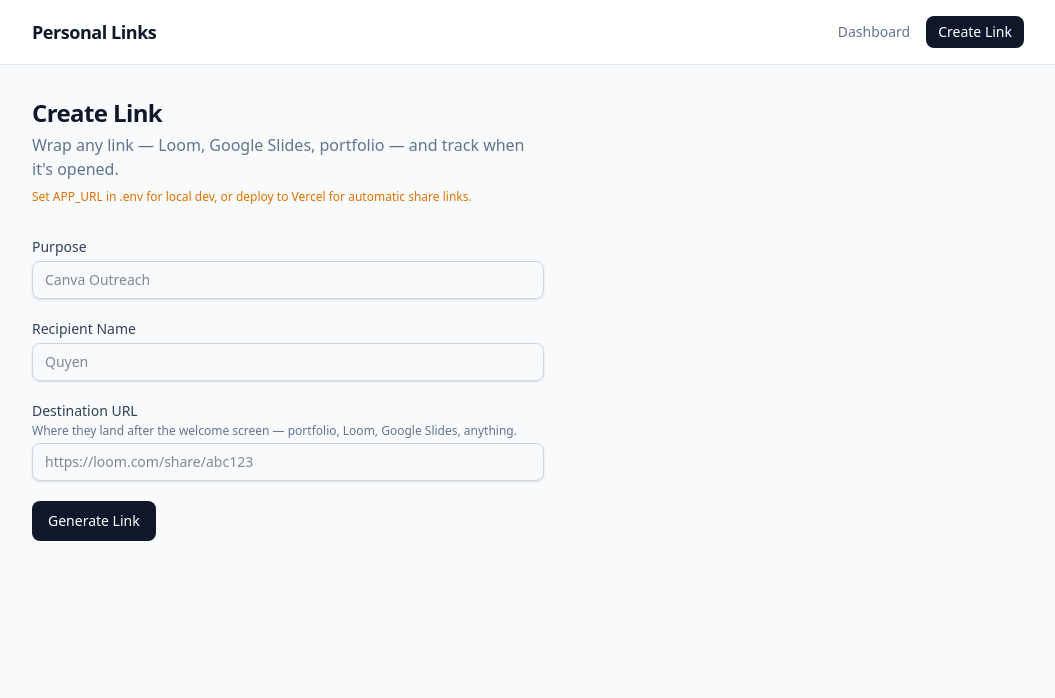
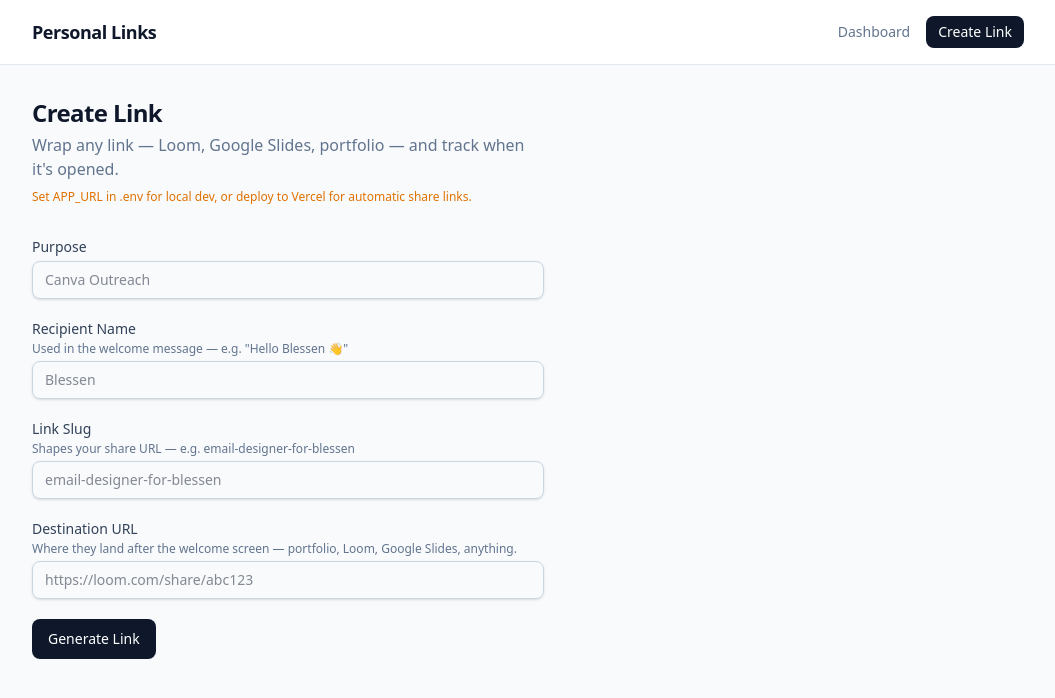
Before and after one commit to theanimatedmonk/Doorway, a React (Vite) app: page /create in a window 1280 px wide. Shown: the top 698 px of the page, without its empty margins (112-1167 px from the left). Built offline with nearby package versions, Linux system fonts and the light colour scheme; no server answers.

Commit message:
Add separate link slug field for share URLs
Recipient name powers the welcome message while a dedicated slug shapes the share URL, with auto-suggestions from purpose and recipient.

```diff
--- a/api/_lib/slug.js
+++ b/api/_lib/slug.js
@@ -8,8 +8,8 @@ export function slugify(name) {
     .replace(/^-|-$/g, '')
 }
 
-export async function generateUniqueSlug(supabase, recipientName) {
-  const baseSlug = slugify(recipientName) || 'link'
+export async function generateUniqueSlug(supabase, baseValue) {
+  const baseSlug = slugify(baseValue) || 'link'
   let slug = baseSlug
   let counter = 2
 
@@ -22,3 +22,13 @@ export async function generateUniqueSlug(supabase, recipientName) {
     counter++
   }
 }
+
+export async function resolveUniqueSlug(supabase, { slug, fallback }) {
+  const normalized = slugify(slug || fallback)
+
+  if (!normalized) {
+    throw new Error('Invalid link slug')
+  }
+
+  return generateUniqueSlug(supabase, normalized)
+}
--- a/api/links/index.js
+++ b/api/links/index.js
@@ -1,6 +1,6 @@
 import { getSupabase } from '../_lib/supabase.js'
 import { setCors, handleOptions } from '../_lib/cors.js'
-import { generateUniqueSlug } from '../_lib/slug.js'
+import { resolveUniqueSlug } from '../_lib/slug.js'
 import { normalizeUrl, getShareUrl, getShareBaseUrl } from '../_lib/url.js'
 
 export default async function handler(req, res) {
@@ -37,7 +37,7 @@ export default async function handler(req, res) {
     }
 
     if (req.method === 'POST') {
-      const { purpose, recipient_name, destination_url } = req.body
+      const { purpose, recipient_name, destination_url, slug } = req.body
 
       if (!purpose?.trim() || !recipient_name?.trim() || !destination_url?.trim()) {
         return res.status(400).json({ error: 'Purpose, recipient name, and destination URL are required' })
@@ -59,14 +59,23 @@ export default async function handler(req, res) {
         })
       }
 
-      const slug = await generateUniqueSlug(supabase, recipient_name)
+      let resolvedSlug
+
+      try {
+        resolvedSlug = await resolveUniqueSlug(supabase, {
+          slug: slug?.trim(),
+          fallback: recipient_name,
+        })
+      } catch {
+        return res.status(400).json({ error: 'Invalid link slug' })
+      }
 
       const { data, error } = await supabase
         .from('links')
         .insert({
           purpose: purpose.trim(),
           recipient_name: recipient_name.trim(),
-          slug,
+          slug: resolvedSlug,
           base_url: baseUrl,
           destination_url: destinationUrl,
         })
--- a/src/lib/format.js
+++ b/src/lib/format.js
@@ -29,6 +29,25 @@ export function formatDevice(browser, os) {
   return browser || os || 'Unknown'
 }
 
+export function slugify(value) {
+  return value
+    .toLowerCase()
+    .trim()
+    .replace(/[^\w\s-]/g, '')
+    .replace(/[\s_]+/g, '-')
+    .replace(/-+/g, '-')
+    .replace(/^-|-$/g, '')
+}
+
+export function suggestSlug({ purpose, recipientName }) {
+  if (purpose?.trim() && recipientName?.trim()) {
+    return slugify(`${purpose.trim()} for ${recipientName.trim()}`)
+  }
+  if (recipientName?.trim()) return slugify(recipientName.trim())
+  if (purpose?.trim()) return slugify(purpose.trim())
+  return ''
+}
+
 export function getShareUrl(baseUrl, slug) {
   if (!baseUrl) return `/${slug}`
   return `${baseUrl.replace(/\/$/, '')}/${slug}`
--- a/src/pages/CreateLink.jsx
+++ b/src/pages/CreateLink.jsx
@@ -1,15 +1,17 @@
 import { useEffect, useState } from 'react'
 import { useNavigate } from 'react-router-dom'
 import { api } from '../lib/api'
-import { getShareUrl } from '../lib/format'
+import { getShareUrl, suggestSlug } from '../lib/format'
 
 export default function CreateLink() {
   const navigate = useNavigate()
   const [form, setForm] = useState({
     purpose: '',
     recipient_name: '',
+    slug: '',
     destination_url: '',
   })
+  const [slugTouched, setSlugTouched] = useState(false)
   const [config, setConfig] = useState(null)
   const [loading, setLoading] = useState(false)
   const [error, setError] = useState(null)
@@ -20,7 +22,26 @@ export default function CreateLink() {
   }, [])
 
   function handleChange(e) {
-    setForm((prev) => ({ ...prev, [e.target.name]: e.target.value }))
+    const { name, value } = e.target
+
+    if (name === 'slug') {
+      setSlugTouched(true)
+      setForm((prev) => ({ ...prev, slug: value }))
+      return
+    }
+
+    setForm((prev) => {
+      const next = { ...prev, [name]: value }
+
+      if (!slugTouched && (name === 'purpose' || name === 'recipient_name')) {
+        next.slug = suggestSlug({
+          purpose: name === 'purpose' ? value : prev.purpose,
+          recipientName: name === 'recipient_name' ? value : prev.recipient_name,
+        })
+      }
+
+      return next
+    })
   }
 
   async function handleSubmit(e) {
@@ -42,9 +63,13 @@ export default function CreateLink() {
     navigator.clipboard.writeText(text)
   }
 
-  const previewSlug = form.recipient_name
-    ? form.recipient_name.toLowerCase().trim().replace(/[^\w\s-]/g, '').replace(/[\s_]+/g, '-')
-    : 'recipient'
+  function resetForm() {
+    setCreated(null)
+    setSlugTouched(false)
+    setForm({ purpose: '', recipient_name: '', slug: '', destination_url: '' })
+  }
+
+  const previewSlug = form.slug || 'your-slug'
 
   if (created) {
     const shareUrl = created.share_url || getShareUrl(created.base_url, created.slug)
@@ -85,10 +110,7 @@ export default function CreateLink() {
             View Details
           </button>
           <button
-            onClick={() => {
-              setCreated(null)
-              setForm({ purpose: '', recipient_name: '', destination_url: '' })
-            }}
+            onClick={resetForm}
             className="rounded-lg border border-slate-200 px-4 py-2 text-sm font-medium hover:bg-slate-50"
           >
             Create Another
@@ -107,7 +129,7 @@ export default function CreateLink() {
 
       {config?.share_base_url ? (
         <p className="mt-2 text-xs text-slate-500">
-          Share links: <span className="font-medium text-slate-700">{config.share_base_url}/recipient</span>
+          Share links: <span className="font-medium text-slate-700">{config.share_base_url}/your-slug</span>
         </p>
       ) : (
         <p className="mt-2 text-xs text-amber-600">
@@ -143,17 +165,37 @@ export default function CreateLink() {
           <label htmlFor="recipient_name" className="block text-sm font-medium text-slate-700">
             Recipient Name
           </label>
+          <p className="mt-0.5 text-xs text-slate-500">Used in the welcome message — e.g. &quot;Hello Blessen 👋&quot;</p>
           <input
             id="recipient_name"
             name="recipient_name"
             type="text"
             required
-            placeholder="Quyen"
+            placeholder="Blessen"
             value={form.recipient_name}
             onChange={handleChange}
             className="mt-1 w-full rounded-lg border border-slate-300 px-3 py-2 text-sm shadow-sm focus:border-slate-500 focus:outline-none focus:ring-1 focus:ring-slate-500"
           />
-          {config?.share_base_url && form.recipient_name && (
+        </div>
+
+        <div>
+          <label htmlFor="slug" className="block text-sm font-medium text-slate-700">
+            Link Slug
+          </label>
+          <p className="mt-0.5 text-xs text-slate-500">
+            Shapes your share URL — e.g. email-designer-for-blessen
+          </p>
+          <input
+            id="slug"
+            name="slug"
+            type="text"
+            required
+            placeholder="email-designer-for-blessen"
+            value={form.slug}
+            onChange={handleChange}
+            className="mt-1 w-full rounded-lg border border-slate-300 px-3 py-2 text-sm shadow-sm focus:border-slate-500 focus:outline-none focus:ring-1 focus:ring-slate-500"
+          />
+          {config?.share_base_url && form.slug && (
             <p className="mt-1 text-xs text-slate-400">
               Share link preview: {config.share_base_url}/{previewSlug}
             </p>
--- a/src/pages/LinkDetails.jsx
+++ b/src/pages/LinkDetails.jsx
@@ -87,6 +87,7 @@ export default function LinkDetails() {
 
       <div className="mt-8 grid gap-4 sm:grid-cols-2">
         <DetailCard label="Recipient Name" value={link.recipient_name} />
+        <DetailCard label="Link Slug" value={`/${link.slug}`} hint="URL path for this link." />
         <DetailCard
           label="Link to Share"
           value={shareUrl}
```
